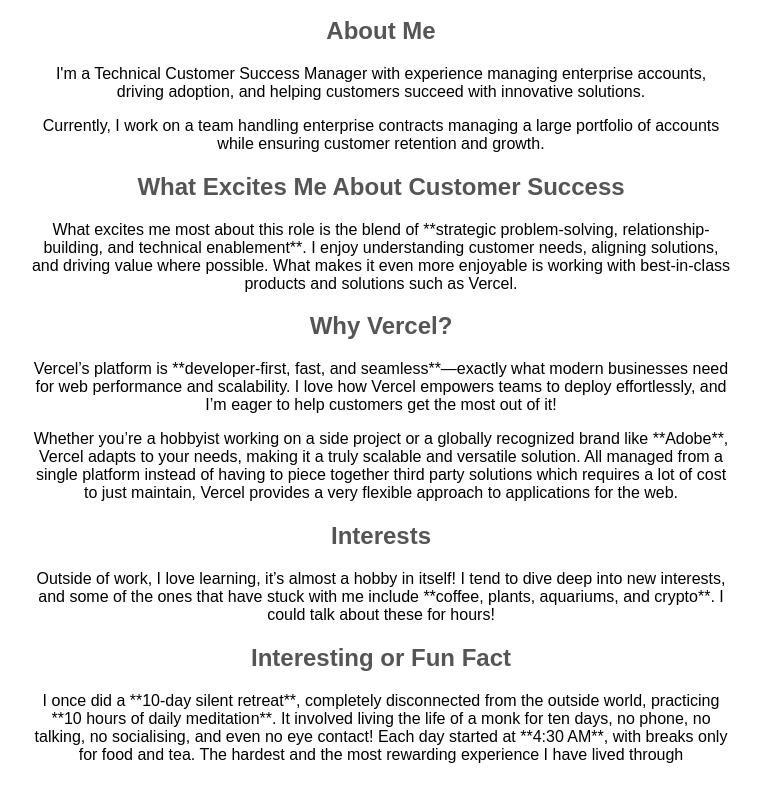
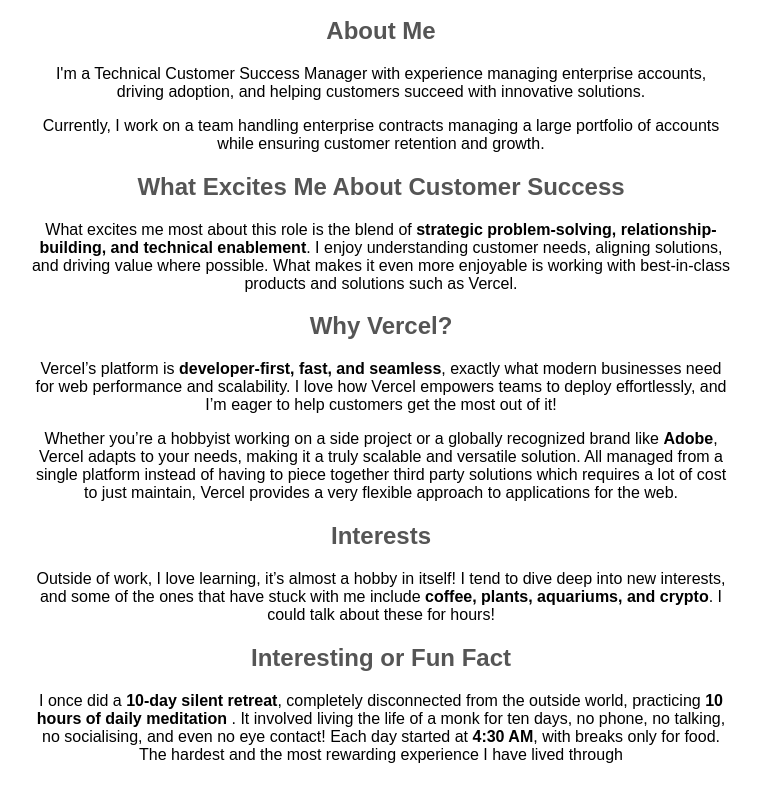
Before and after one commit to ToChewBubblegum/Vercelly, a plain HTML site: page index.html in a window 1280 px wide. Shown: the part 139-939 px from the top of the page, without its empty margins (259-1020 px from the left). Drawn offline with Linux system fonts and the light colour scheme.

Commit message:
Update index.html
Updated certain text to <strong> to bold.

```diff
--- a/index.html
+++ b/index.html
@@ -28,16 +28,16 @@
 <p>Currently, I work on a team handling enterprise contracts managing a large portfolio of accounts while ensuring customer retention and growth.</p>
 
 <h2>What Excites Me About Customer Success</h2>
-<p>What excites me most about this role is the blend of **strategic problem-solving, relationship-building, and technical enablement**. I enjoy understanding customer needs, aligning solutions, and driving value where possible. What makes it even more enjoyable is working with best-in-class products and solutions such as Vercel.</p>
+<p>What excites me most about this role is the blend of <strong>strategic problem-solving, relationship-building, and technical enablement</strong>. I enjoy understanding customer needs, aligning solutions, and driving value where possible. What makes it even more enjoyable is working with best-in-class products and solutions such as Vercel.</p>
 
 <h2>Why Vercel?</h2>
-<p>Vercel’s platform is **developer-first, fast, and seamless**—exactly what modern businesses need for web performance and scalability. I love how Vercel empowers teams to deploy effortlessly, and I’m eager to help customers get the most out of it!</p>
-<p>Whether you’re a hobbyist working on a side project or a globally recognized brand like **Adobe**, Vercel adapts to your needs, making it a truly scalable and versatile solution. All managed from a single platform instead of having to piece together third party solutions which requires a lot of cost to just maintain, Vercel provides a very flexible approach to applications for the web.</p>
+<p>Vercel’s platform is <strong>developer-first, fast, and seamless</strong>, exactly what modern businesses need for web performance and scalability. I love how Vercel empowers teams to deploy effortlessly, and I’m eager to help customers get the most out of it!</p>
+<p>Whether you’re a hobbyist working on a side project or a globally recognized brand like <strong>Adobe</strong>, Vercel adapts to your needs, making it a truly scalable and versatile solution. All managed from a single platform instead of having to piece together third party solutions which requires a lot of cost to just maintain, Vercel provides a very flexible approach to applications for the web.</p>
 
 <h2>Interests</h2>
-<p>Outside of work, I love learning, it’s almost a hobby in itself! I tend to dive deep into new interests, and some of the ones that have stuck with me include **coffee, plants, aquariums, and crypto**. I could talk about these for hours!</p>
+<p>Outside of work, I love learning, it’s almost a hobby in itself! I tend to dive deep into new interests, and some of the ones that have stuck with me include <strong>coffee, plants, aquariums, and crypto</strong>. I could talk about these for hours!</p>
 
 <h2>Interesting or Fun Fact</h2>
-<p>I once did a **10-day silent retreat**, completely disconnected from the outside world, practicing **10 hours of daily meditation**. It involved living the life of a monk for ten days, no phone, no talking, no socialising, and even no eye contact! Each day started at **4:30 AM**, with breaks only for food and tea. The hardest and the most rewarding experience I have lived through</p>
+<p>I once did a <strong>10-day silent retreat</strong>, completely disconnected from the outside world, practicing <strong>10 hours of daily meditation</strong> . It involved living the life of a monk for ten days, no phone, no talking, no socialising, and even no eye contact! Each day started at <strong>4:30 AM</strong>, with breaks only for food. The hardest and the most rewarding experience I have lived through</p>
 </body>
 </html>
```
